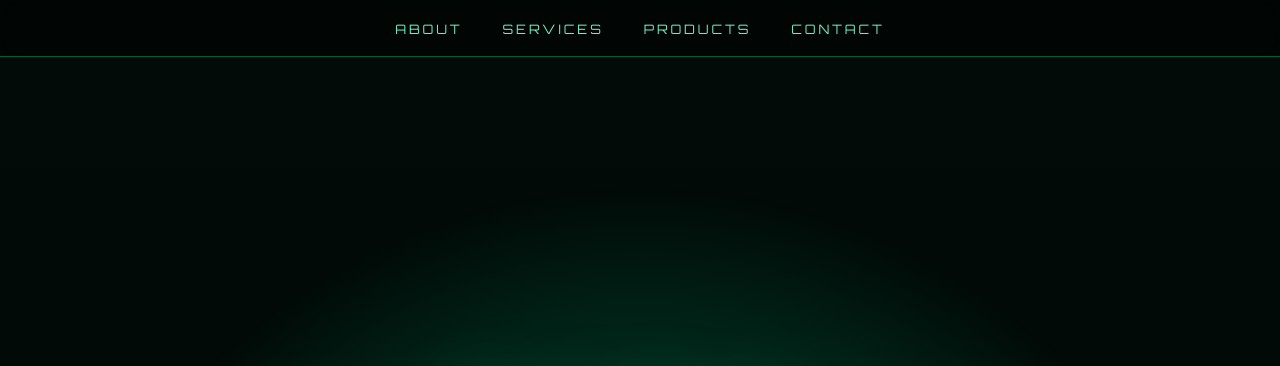
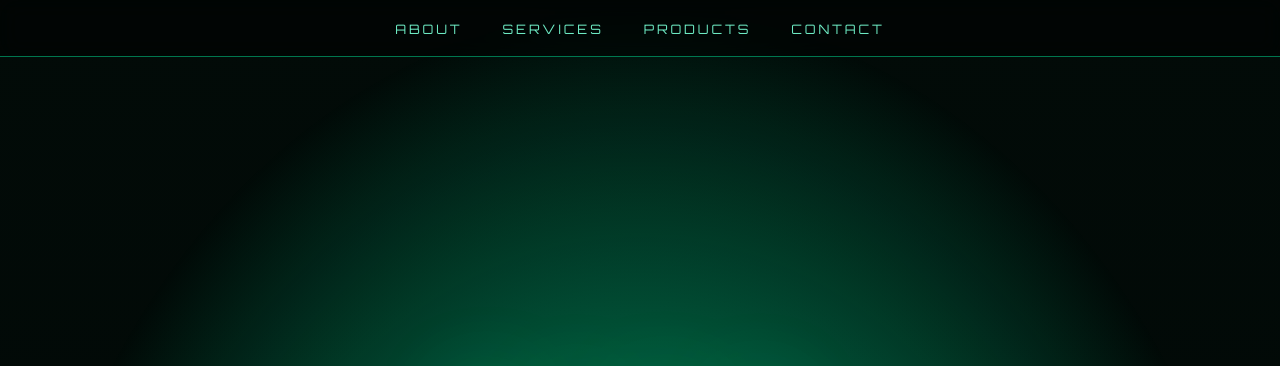
Before and after one commit to pynxtechnologies-blip/pynxtechnologies, a plain HTML site: page index.html in a window 1280 px wide. Shown: the top 366 px of the page. Drawn offline with Linux system fonts and the light colour scheme.

Commit message:
Enhance visual styles and adjust gradients

```diff
--- a/index.html
+++ b/index.html
@@ -13,7 +13,7 @@
   --green-soft:#6deac3;
   --green-dark:#04130e;
   --glass:rgba(0,255,170,0.08);
-  --line:rgba(0,255,170,0.35);
+  --line:rgba(0,255,170,0.45);
   --white:#ffffff;
 }
 
@@ -27,39 +27,45 @@ body{
   font-family:Orbitron,Arial,sans-serif;
   color:var(--white);
   background:
-    radial-gradient(circle at center, rgba(0,255,170,0.15), transparent 60%),
+    radial-gradient(circle at center, rgba(0,255,170,0.18), transparent 55%),
     linear-gradient(180deg, #020b08, #000);
   overflow-x:hidden;
 }
 
-/* ===== TRON BIKE FLOOR (PERSPECTIVE LINES) ===== */
+/* ===== STRONG TRON BIKE FLOOR ===== */
 body::before{
   content:"";
   position:fixed;
-  inset:0;
+  left:-30%;
+  right:-30%;
+  bottom:-12%;
+  top:38%;
   background:
     repeating-linear-gradient(
       to top,
-      rgba(0,255,170,0.35) 0px,
-      rgba(0,255,170,0.35) 1px,
-      transparent 1px,
-      transparent 60px
+      rgba(0,255,170,0.65) 0px,
+      rgba(0,255,170,0.65) 2px,
+      transparent 2px,
+      transparent 38px
     );
-  transform-origin: bottom;
-  transform: perspective(700px) rotateX(65deg);
-  opacity:.35;
+  transform-origin: bottom center;
+  transform: perspective(520px) rotateX(72deg);
+  opacity:.75;
   z-index:-1;
 }
 
-/* CENTER GLOW / VANISH POINT */
+/* VANISH POINT / ENERGY GLOW */
 body::after{
   content:"";
   position:fixed;
   inset:0;
   background:
-    radial-gradient(circle at center bottom,
-      rgba(0,255,170,0.45),
-      transparent 60%);
+    radial-gradient(
+      ellipse at center bottom,
+      rgba(0,255,170,0.75),
+      rgba(0,255,170,0.35) 35%,
+      transparent 70%
+    );
   z-index:-2;
 }
 
@@ -68,7 +74,7 @@ body::after{
   position:sticky;
   top:0;
   z-index:10;
-  background:rgba(0,0,0,.45);
+  background:rgba(0,0,0,.5);
   backdrop-filter:blur(10px);
   border-bottom:1px solid var(--line);
 }
@@ -89,7 +95,7 @@ body::after{
 }
 .navbar a:hover{
   color:var(--green-main);
-  text-shadow:0 0 12px var(--green-main);
+  text-shadow:0 0 14px var(--green-main);
 }
 
 /* HERO */
@@ -108,8 +114,8 @@ body::after{
   font-weight:700;
   color:var(--green-main);
   text-shadow:
-    0 0 25px rgba(0,255,170,0.6),
-    0 0 80px rgba(0,255,170,0.35);
+    0 0 30px rgba(0,255,170,0.7),
+    0 0 90px rgba(0,255,170,0.45);
   animation:fadeUp 1.5s ease;
   position:relative;
 }
@@ -122,7 +128,7 @@ body::after{
   background:linear-gradient(
     90deg,
     transparent 40%,
-    rgba(255,255,255,.7) 50%,
+    rgba(255,255,255,.8) 50%,
     transparent 60%
   );
   animation:sweep 3s linear infinite;
@@ -140,7 +146,7 @@ h2{
   letter-spacing:.22em;
   margin-bottom:30px;
   color:var(--green-main);
-  text-shadow:0 0 18px rgba(0,255,170,.4);
+  text-shadow:0 0 18px rgba(0,255,170,.45);
 }
 p{
   font-size:16px;
@@ -173,14 +179,14 @@ p{
   position:absolute;
   inset:0;
   border-radius:22px;
-  background:linear-gradient(120deg, transparent, rgba(0,255,170,.5), transparent);
+  background:linear-gradient(120deg, transparent, rgba(0,255,170,.6), transparent);
   opacity:0;
   transition:.4s;
 }
 
 .card:hover{
   transform:translateY(-10px);
-  box-shadow:0 0 40px rgba(0,255,170,.35);
+  box-shadow:0 0 45px rgba(0,255,170,.45);
 }
 .card:hover::before{
   opacity:1;
@@ -198,7 +204,7 @@ footer{
   text-align:center;
   padding:40px;
   border-top:1px solid var(--line);
-  background:rgba(0,0,0,.45);
+  background:rgba(0,0,0,.5);
   font-size:14px;
   color:#bfffee;
 }
```
